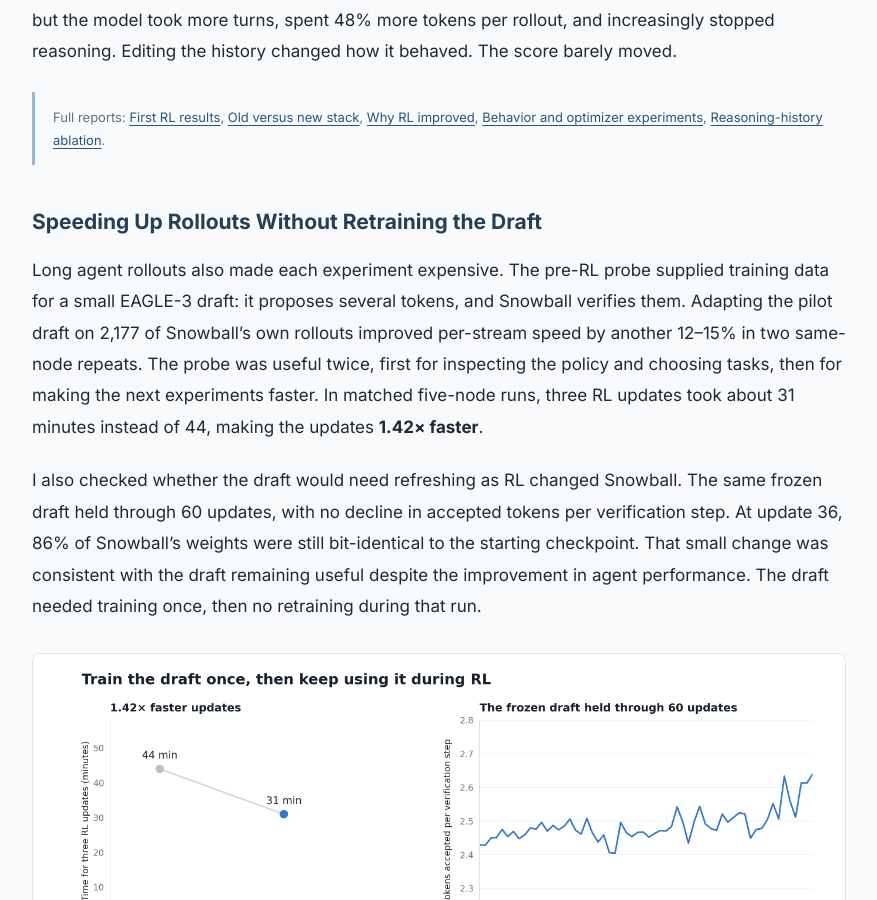
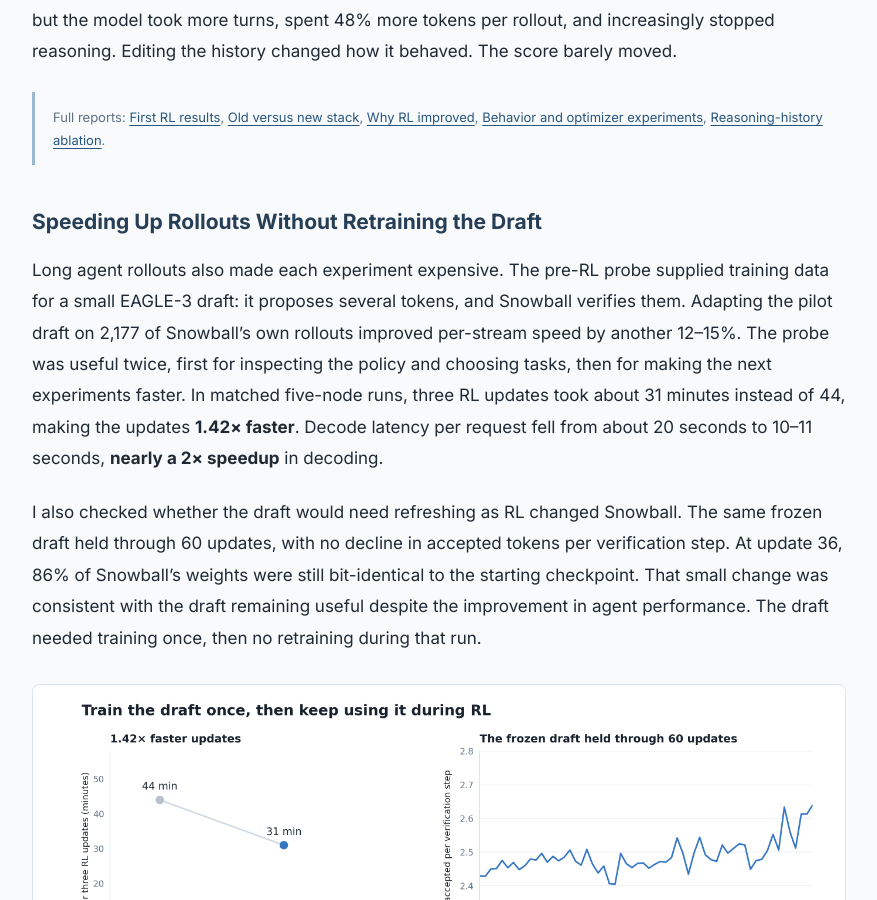
Before and after one commit to lukedhlee/lukedhlee.github.io, a Jekyll site: the page built from _posts/2026-10-21-turning-snowball-into-a-coding-agent.md, in a window 1280 px wide and 900 px high, scrolled down 9132 px. Shown: the whole window, without its empty margins (201-1078 px from the left). Built offline with Jekyll 4.4.1, drawn with Linux system fonts in a browser that asks for light colours.

Commit message:
Clarify decoding speedup alongside RL timing

```diff
--- a/_posts/2026-10-21-turning-snowball-into-a-coding-agent.md
+++ b/_posts/2026-10-21-turning-snowball-into-a-coding-agent.md
@@ -182,7 +182,7 @@
 
 ### Speeding Up Rollouts Without Retraining the Draft
 
-Long agent rollouts also made each experiment expensive. The pre-RL probe supplied training data for a small EAGLE-3 draft: it proposes several tokens, and Snowball verifies them. Adapting the pilot draft on 2,177 of Snowball's own rollouts improved per-stream speed by another 12–15% in two same-node repeats. The probe was useful twice, first for inspecting the policy and choosing tasks, then for making the next experiments faster. In matched five-node runs, three RL updates took about 31 minutes instead of 44, making the updates **1.42× faster**.
+Long agent rollouts also made each experiment expensive. The pre-RL probe supplied training data for a small EAGLE-3 draft: it proposes several tokens, and Snowball verifies them. Adapting the pilot draft on 2,177 of Snowball's own rollouts improved per-stream speed by another 12–15%. The probe was useful twice, first for inspecting the policy and choosing tasks, then for making the next experiments faster. In matched five-node runs, three RL updates took about 31 minutes instead of 44, making the updates **1.42× faster**. Decode latency per request fell from about 20 seconds to 10–11 seconds, **nearly a 2× speedup** in decoding.
 
 I also checked whether the draft would need refreshing as RL changed Snowball. The same frozen draft held through 60 updates, with no decline in accepted tokens per verification step. At update 36, 86% of Snowball's weights were still bit-identical to the starting checkpoint. That small change was consistent with the draft remaining useful despite the improvement in agent performance. The draft needed training once, then no retraining during that run.
 
```
